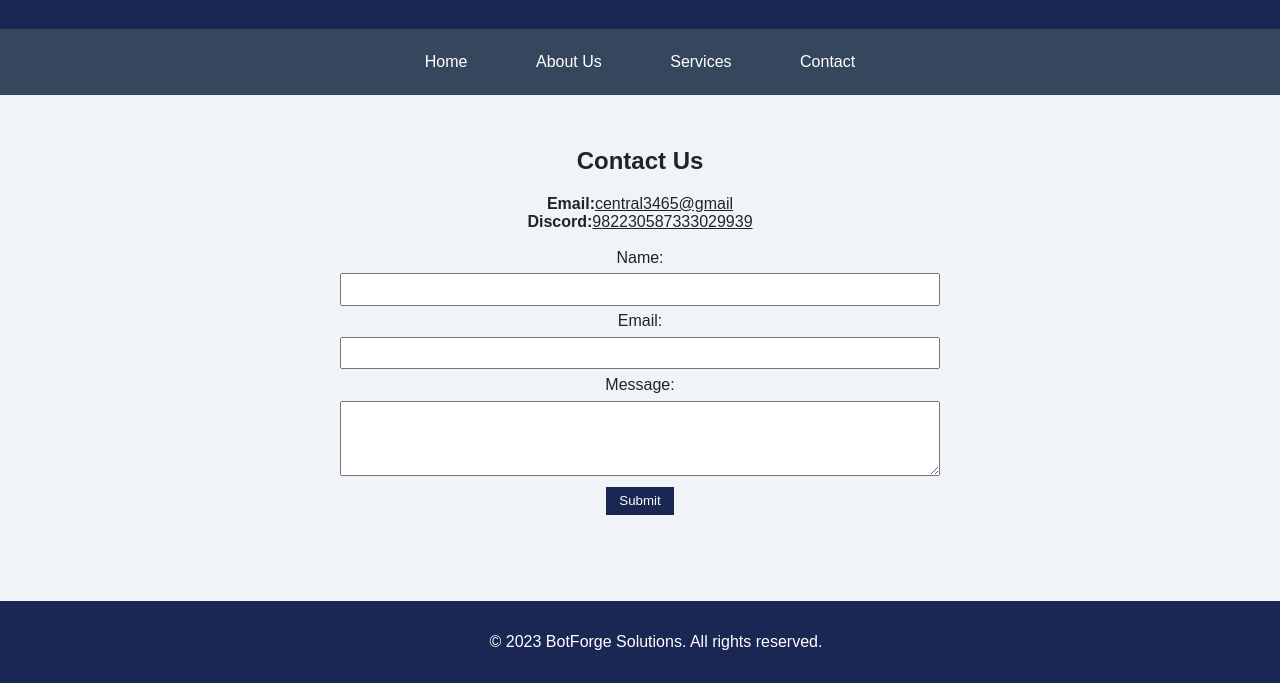
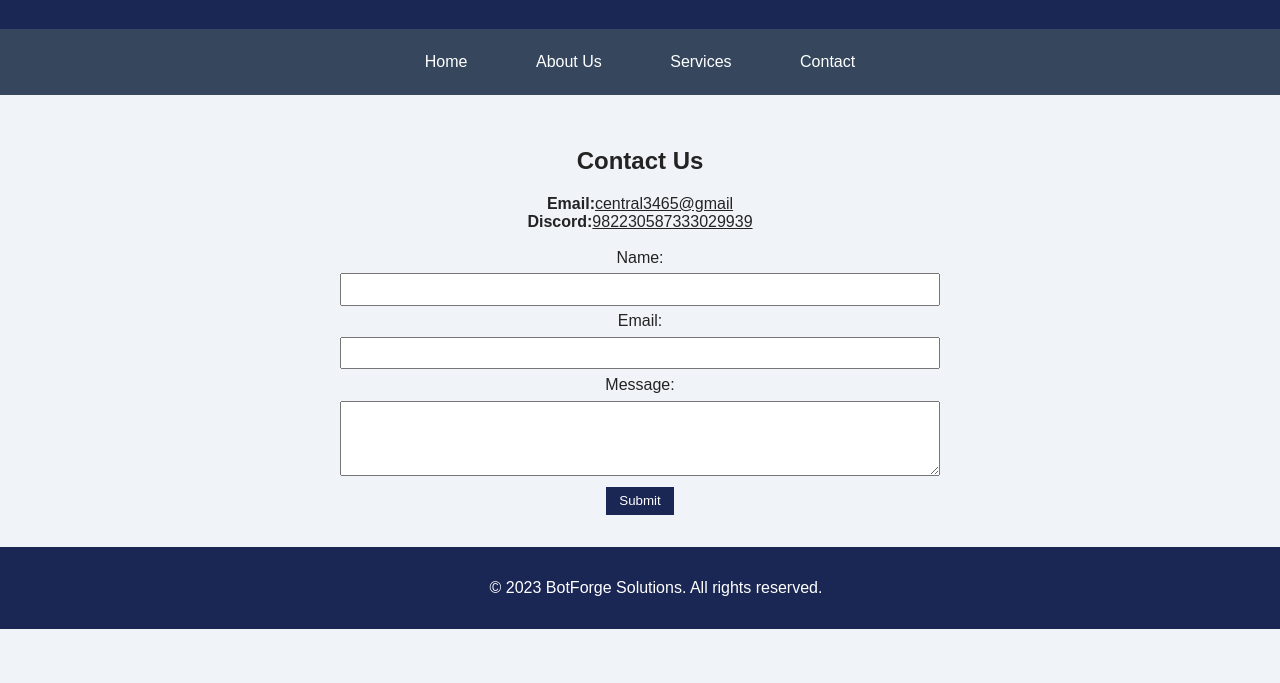
Before and after one commit to Central3465/botforge-solutions, a plain HTML site: page contact.html in a window 1280 px wide. Shown: the part 117-800 px from the top of the page. Drawn offline with Linux system fonts and the light colour scheme.

Commit message:
initialcommit

```diff
--- a/contact.html
+++ b/contact.html
@@ -66,7 +66,7 @@
       color: #ffffff;
       padding: 1em;
       text-align: center;
-      position: absolute;
+      position: bottom;
       bottom: 0;
       width: 100%;
     }
```
